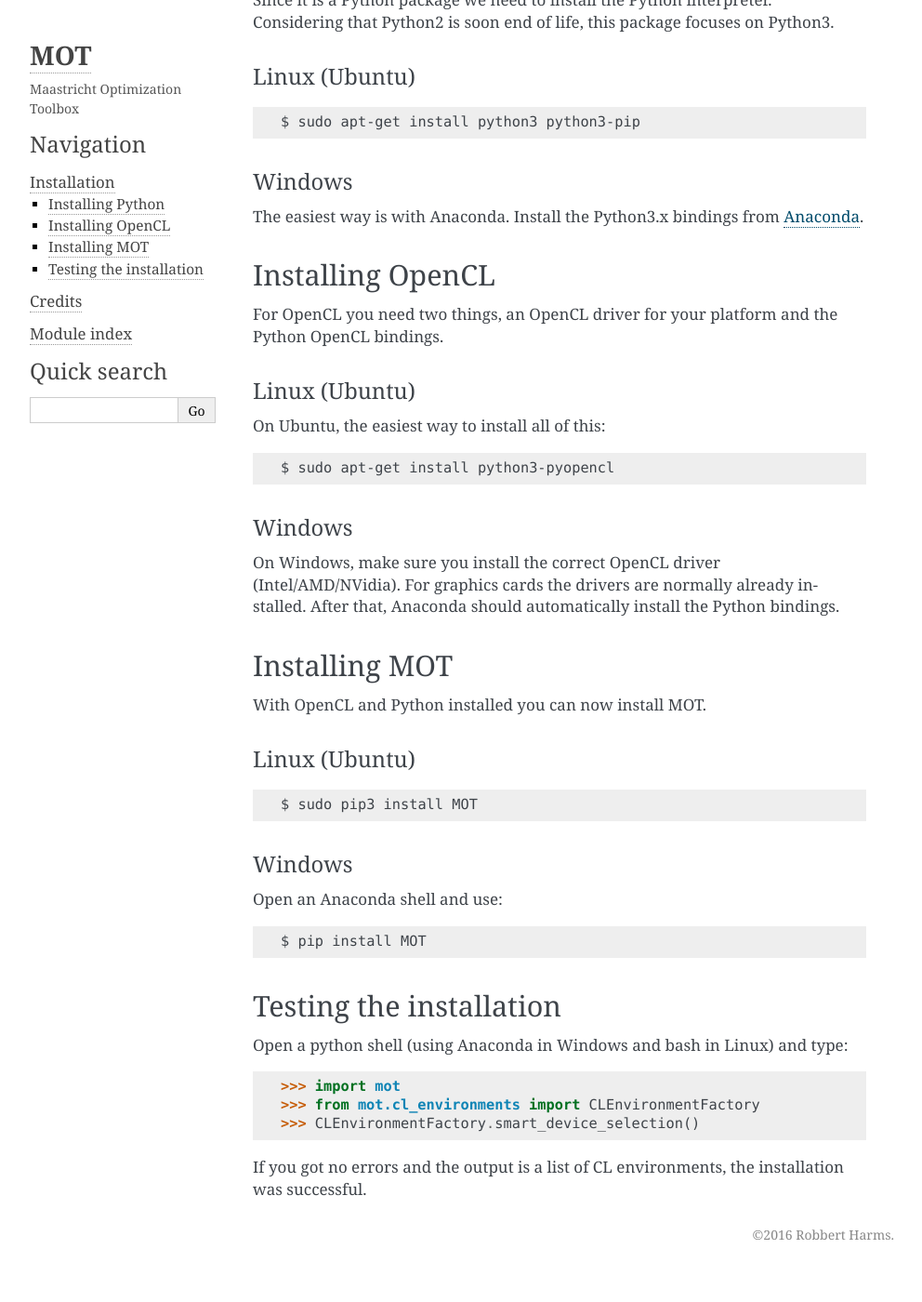
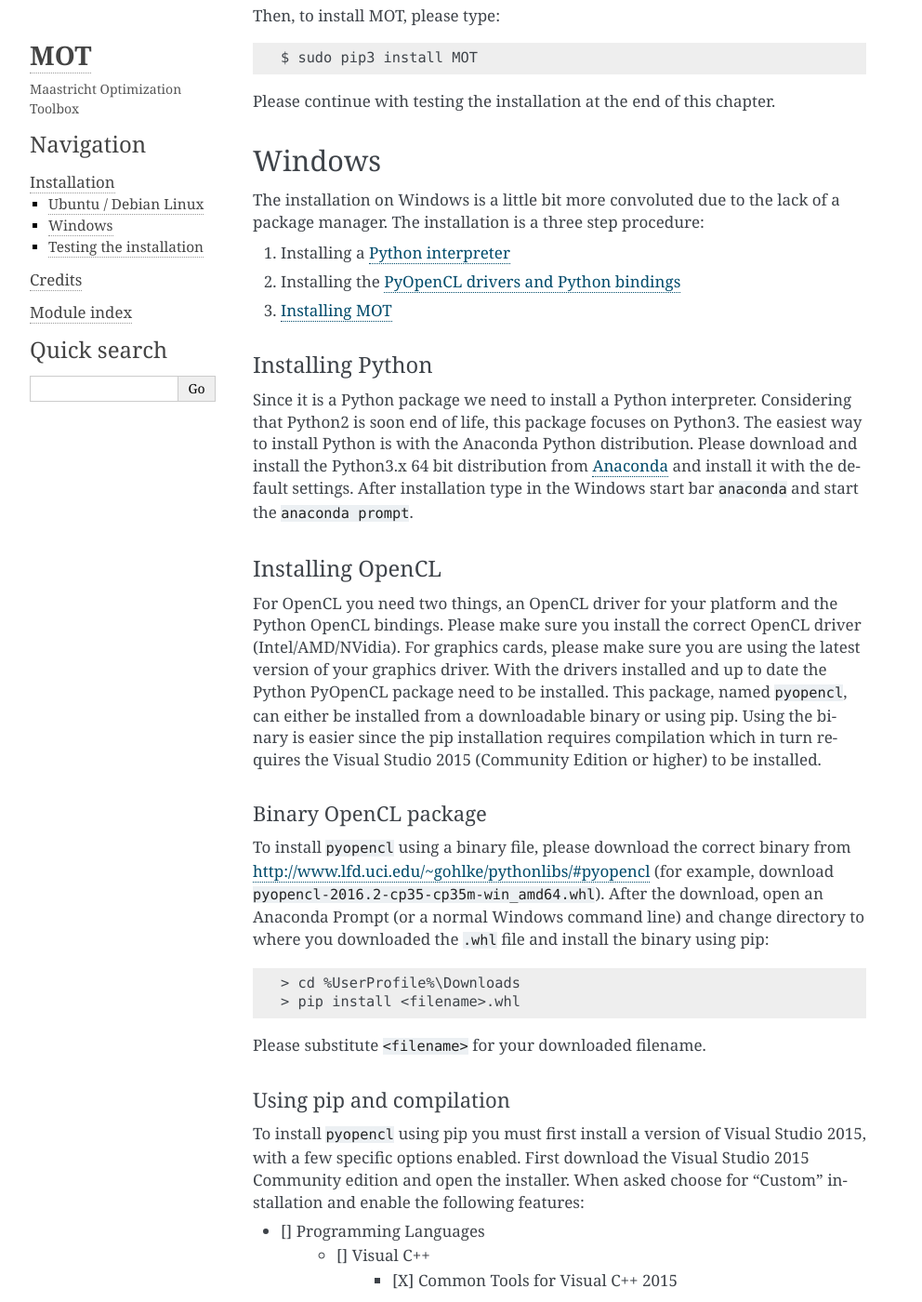
Before and after one commit to robbert-harms/MOT, a Sphinx documentation site: the page built from docs/install.rst, in a window 1280 px wide and 1400 px high, scrolled down 309 px. Shown: the whole window at 93% size, without its empty margins (148-1140 px from the left). Built offline with Sphinx 7.4.7, drawn with Linux system fonts in a browser that asks for light colours; before the commit the page ends 1676 px from its top, so only the background shows below that; some of the changed text lies outside the part shown.

Commit message:
Updates to the installation guide

```diff
--- a/docs/conf.py
+++ b/docs/conf.py
@@ -16,6 +16,7 @@
 import sys
 import os
 from datetime import datetime
+from functools import wraps
 from unittest.mock import MagicMock
 import builtins
 
@@ -267,7 +268,7 @@ latex_elements = {
 # [howto/manual]).
 latex_documents = [
     ('index', 'mot.tex',
-     u'Python Parallel Parameter Estimation library Documentation',
+     u'Maastricht Optimization Toolbox',
      u'Robbert Harms', 'manual'),
 ]
 
@@ -298,7 +299,7 @@ latex_documents = [
 # (source start file, name, description, authors, manual section).
 man_pages = [
     ('index', 'mot',
-     u'Python Parallel Parameter Estimation library Documentation',
+     u'Maastricht Optimization Toolbox',
      [u'Robbert Harms'], 1)
 ]
 
--- a/docs/credits.rst
+++ b/docs/credits.rst
@@ -1,5 +1,5 @@
 :tocdepth: 1
-*******
+
 Credits
 *******
 
--- a/docs/install.rst
+++ b/docs/install.rst
@@ -1,80 +1,106 @@
 Installation
 ************
-.. highlight:: console
 
-The installation is a three step procedure:
+
+Ubuntu / Debian Linux
+=====================
+Using the package manager installation in Ubuntu and Debian is easy. To install the dependencies please use:
+
+.. code-block:: bash
+
+    $ sudo apt-get install python3 python3-pip python3-pyopencl
+
+To install *python3*, *pip3* and the *pyopencl* Python package.
+
+Then, to install MOT, please type:
+
+.. code-block:: bash
+
+    $ sudo pip3 install MOT
+
+Please continue with testing the installation at the end of this chapter.
+
+
+Windows
+=======
+The installation on Windows is a little bit more convoluted due to the lack of a package manager. The installation is a three step procedure:
 
 1. Installing a :ref:`Python interpreter <install_python>`
 2. Installing the :ref:`PyOpenCL drivers and Python bindings <install_opencl>`
-3. :ref:`Install MOT <install_mot>`
+3. :ref:`Installing MOT <install_mot>`
 
 
 .. _install_python:
 
 Installing Python
-=================
-Since it is a Python package we need to install the Python interpreter. Considering that Python2 is soon end of life, this package focuses on Python3.
-
-Linux (Ubuntu)
---------------
-
-.. code-block:: bash
-
-    $ sudo apt-get install python3 python3-pip
-
-
-Windows
--------
-The easiest way is with Anaconda. Install the Python3.x bindings from `Anaconda <https://www.continuum.io/downloads>`_.
+-----------------
+Since it is a Python package we need to install a Python interpreter. Considering that Python2 is soon end of life, this package focuses on Python3.
+The easiest way to install Python is with the Anaconda Python distribution.
+Please download and install the Python3.x 64 bit distribution from `Anaconda <https://www.continuum.io/downloads>`_ and install it with the default settings.
+After installation type in the Windows start bar ``anaconda`` and start the ``anaconda prompt``.
 
 
 .. _install_opencl:
 
 Installing OpenCL
-=================
+-----------------
 For OpenCL you need two things, an OpenCL driver for your platform and the Python OpenCL bindings.
+Please make sure you install the correct OpenCL driver (Intel/AMD/NVidia). For graphics cards, please make sure you are using the
+latest version of your graphics driver. With the drivers installed and up to date the Python PyOpenCL package need to be installed.
+This package, named ``pyopencl``, can either be installed from a downloadable binary or using pip.
+Using the binary is easier since the pip installation requires compilation which in turn requires the Visual Studio 2015 (Community Edition or higher) to be installed.
 
-Linux (Ubuntu)
---------------
-On Ubuntu, the easiest way to install all of this:
+Binary OpenCL package
+^^^^^^^^^^^^^^^^^^^^^
+To install ``pyopencl`` using a binary file, please download the correct binary from http://www.lfd.uci.edu/~gohlke/pythonlibs/#pyopencl
+(for example, download ``pyopencl-2016.2-cp35-cp35m-win_amd64.whl``). After the download, open an Anaconda Prompt (or a normal Windows command line) and
+change directory to where you downloaded the ``.whl`` file and install the binary using pip:
 
-.. code-block:: bash
+.. code-block:: none
 
-    $ sudo apt-get install python3-pyopencl
+    > cd %UserProfile%\Downloads
+    > pip install <filename>.whl
+
+Please substitute ``<filename>`` for your downloaded filename.
 
 
-Windows
--------
-On Windows, make sure you install the correct OpenCL driver (Intel/AMD/NVidia). For graphics cards the drivers are normally already installed. After that, Anaconda should automatically install the Python bindings.
+Using pip and compilation
+^^^^^^^^^^^^^^^^^^^^^^^^^
+To install ``pyopencl`` using pip you must first install a version of Visual Studio 2015, with a few specific options enabled. First download the
+Visual Studio 2015 Community edition and open the installer. When asked choose for "Custom" installation and enable the following features:
+
+* [] Programming Languages
+    * [] Visual C++
+        * [X] Common Tools for Visual C++ 2015
+    * [X] Python Tools for Visual Studio
+
+If you already have Visual Studio 2015 installed, but are unsure if those options are enabled, you can restart the installer and it will ask you if you
+wish to update your installation with those additional options.
+
+With Visual Studio 2015 installed, installing pyopencl is easy. Open a Anaconda Prompt and type:
+
+.. code-block:: none
+
+    > pip install pyopencl
+
+
+If all goes well, pyopencl will be compiled and installed to your system.
 
 
 .. _install_mot:
 
 Installing MOT
-==============
-With OpenCL and Python installed you can now install MOT.
+--------------
+With Python and OpenCL installed you can now install MOT. Open an Anaconda Prompt and type:
 
-Linux (Ubuntu)
---------------
+.. code-block:: none
 
-.. code-block:: bash
-
-    $ sudo pip3 install MOT
-
-
-Windows
--------
-Open an Anaconda shell and use:
-
-.. code-block:: bash
-
-    $ pip install MOT
+    > pip install MOT
 
 
 Testing the installation
 ========================
-
-Open a python shell (using Anaconda in Windows and bash in Linux) and type:
+Open a Python shell. In Windows you can do this using a the Anaconda Prompt and type ``python``. On Linux, use in Bash the ``python3`` command and in the prompt type:
 
 .. code-block:: python
 
@@ -82,4 +108,4 @@ Open a python shell (using Anaconda in Windows and bash in Linux) and type:
     >>> from mot.cl_environments import CLEnvironmentFactory
     >>> CLEnvironmentFactory.smart_device_selection()
 
-If you got no errors and the output is a list of CL environments, the installation was successful.
+If you get no errors and the output is a list of CL environments, the installation is successful.
```
Also changed, not shown: README.rst (+6 -3 lines).
